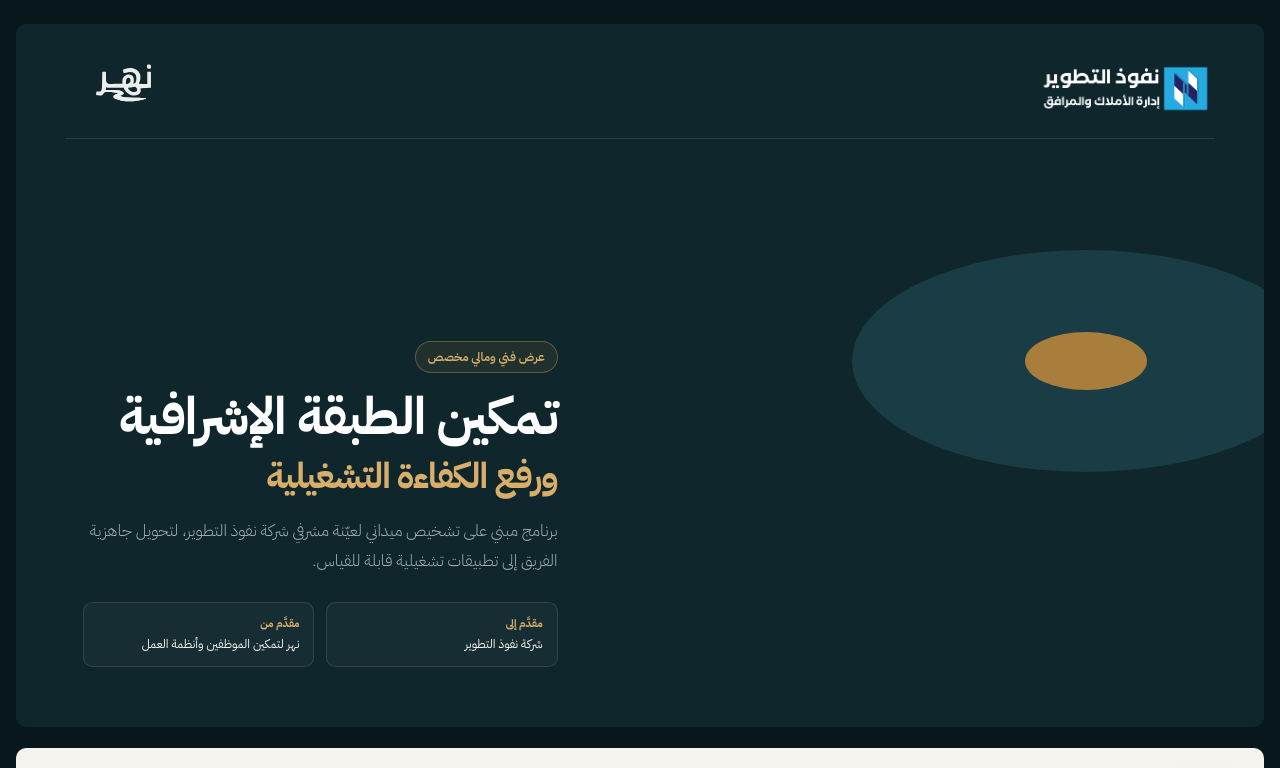
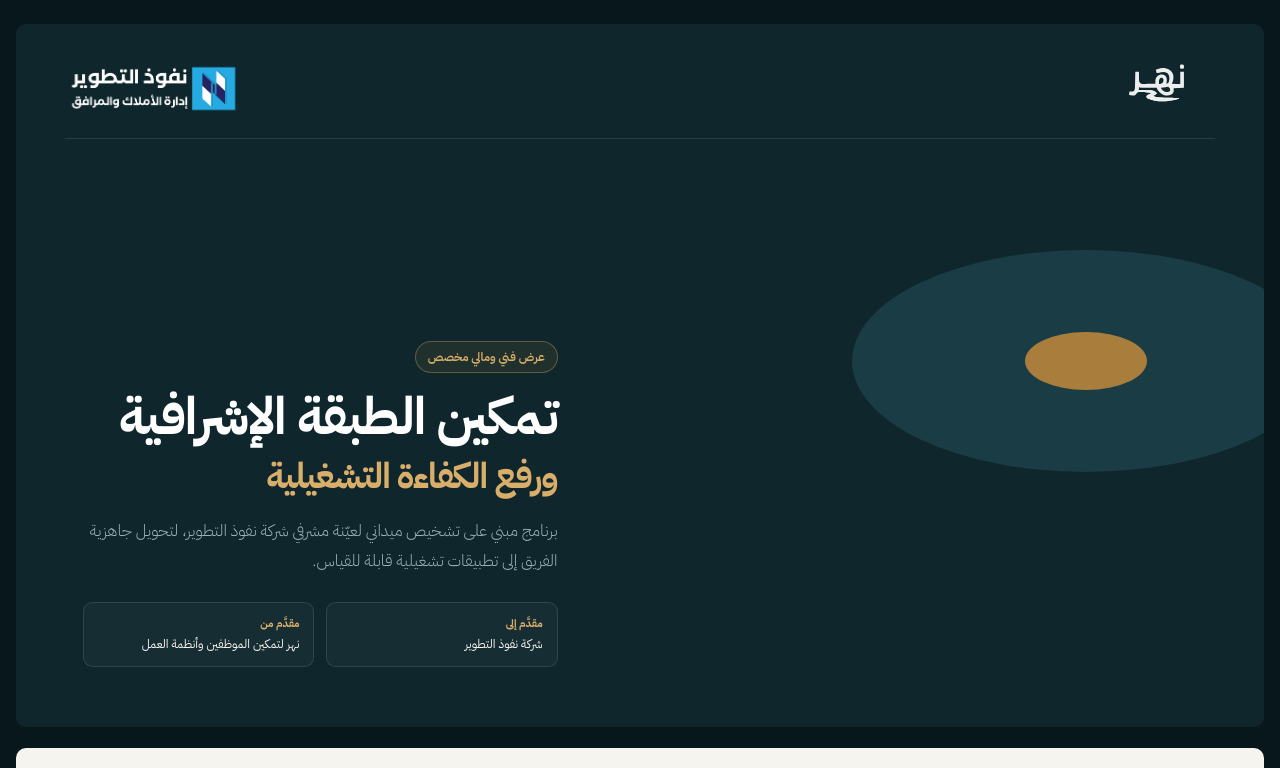
Before and after one commit to osama0561/nahr-proposal-generator, a website: page public/nafoud-proposal-review.html in a window 1280 px wide. Shown: the top 768 px of the page. Drawn offline with Linux system fonts and the light colour scheme.

Commit message:
fix: place proposal logos correctly

```diff
--- a/public/nafoud-proposal-review.html
+++ b/public/nafoud-proposal-review.html
@@ -30,8 +30,8 @@ body{font-family:var(--font);background:#07171B;color:var(--ink);-webkit-font-sm
   box-shadow:0 1px 0 rgba(255,255,255,.06);
 }
 .slide.dark{background:var(--ink);color:var(--paper)}
-.num{position:absolute;top:2.2cqw;right:2.6cqw;
-  font-size:1.15cqw;font-weight:500;color:var(--mute);letter-spacing:.04em;direction:ltr;unicode-bidi:isolate}
+.num{position:absolute;top:2.2cqw;left:50%;right:auto;transform:translateX(-50%);
+  font-size:1.05cqw;font-weight:500;color:var(--mute);letter-spacing:.04em;direction:ltr;unicode-bidi:isolate;z-index:1}
 .dark .num{color:#4E7079}
 
 /* ---------- type ---------- */
@@ -168,13 +168,12 @@ ol.seq .d{font-size:1.15cqw;font-weight:300;color:var(--mute);line-height:1.65;m
 .two-col{display:grid;grid-template-columns:1.35fr 1fr;gap:2.2cqw;align-items:start}
 
 /* ---------- brand / commercial notes ---------- */
-.brand-logo{position:absolute;inset-block-start:2.1cqw;inset-inline-end:2.6cqw;width:8.8cqw;height:auto;z-index:2;object-fit:contain;opacity:.96}
-.cover .brand-logo{width:12cqw;inset-block-start:3cqw;inset-inline-end:3.2cqw}
+.brand-logo{position:absolute;top:2.1cqw;right:2.6cqw;left:auto;width:7.2cqw;height:auto;z-index:2;object-fit:contain;opacity:.96}
+.cover .brand-logo{width:10.5cqw;top:3.3cqw;right:4.4cqw;left:auto}
 .dark .brand-logo{filter:brightness(0) invert(1);opacity:.92}
-.client-logo{position:absolute;inset-block-start:2.1cqw;inset-inline-start:2.6cqw;width:5.4cqw;height:5.4cqw;z-index:2;object-fit:contain;border-radius:.65cqw;box-shadow:0 .45cqw 1.2cqw rgba(0,0,0,.12)}
-.cover .client-logo{width:16cqw;height:auto;inset-block-start:3.1cqw;inset-inline-start:4.4cqw;border-radius:0;box-shadow:none;filter:none}
-.cover .brand-logo{width:10.5cqw;inset-block-start:3.3cqw;inset-inline-end:4.4cqw}
-.cover .cover-rule{position:absolute;inset-block-start:10.2cqw;inset-inline:4.4cqw;height:1px;background:rgba(255,255,255,.11);z-index:1}
+.client-logo{position:absolute;top:2.1cqw;left:2.6cqw;right:auto;width:4.8cqw;height:4.8cqw;z-index:2;object-fit:contain;border-radius:.55cqw;box-shadow:0 .35cqw .9cqw rgba(0,0,0,.10)}
+.cover .client-logo{width:16cqw;height:auto;top:3.1cqw;left:4.4cqw;right:auto;border-radius:0;box-shadow:none;filter:none}
+.cover .cover-rule{position:absolute;top:10.2cqw;left:4.4cqw;right:4.4cqw;height:1px;background:rgba(255,255,255,.11);z-index:1}
 .cover .cover-body{position:relative;z-index:1;max-width:63cqw;margin-inline-start:auto;margin-inline-end:0;padding-top:3.2cqw}
 .cover .cover-tag{display:inline-flex;align-items:center;gap:.6cqw;border:1px solid rgba(216,174,106,.35);background:rgba(185,134,59,.10);color:var(--brass-lt);border-radius:999px;padding:.55cqw 1.05cqw;font-size:1.08cqw;font-weight:600;margin-bottom:1.25cqw}
 .cover .cover-card{margin-top:2.4cqw;display:grid;grid-template-columns:1fr 1fr;gap:1cqw;max-width:54cqw}
```
Also changed, not shown: 1 other file.
